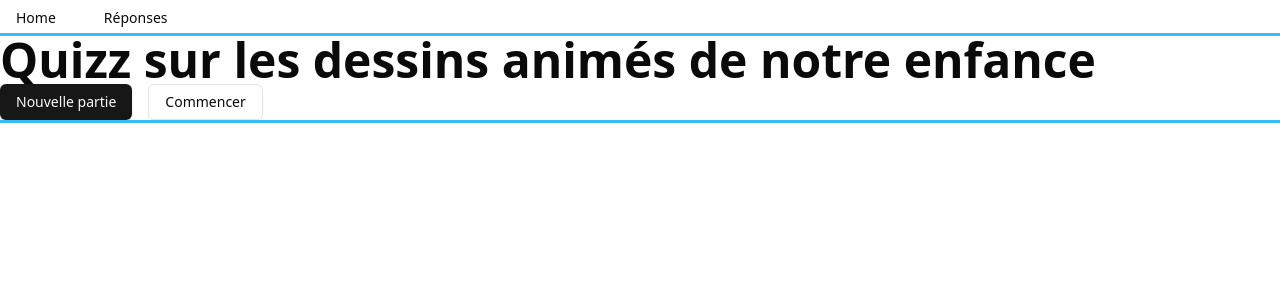
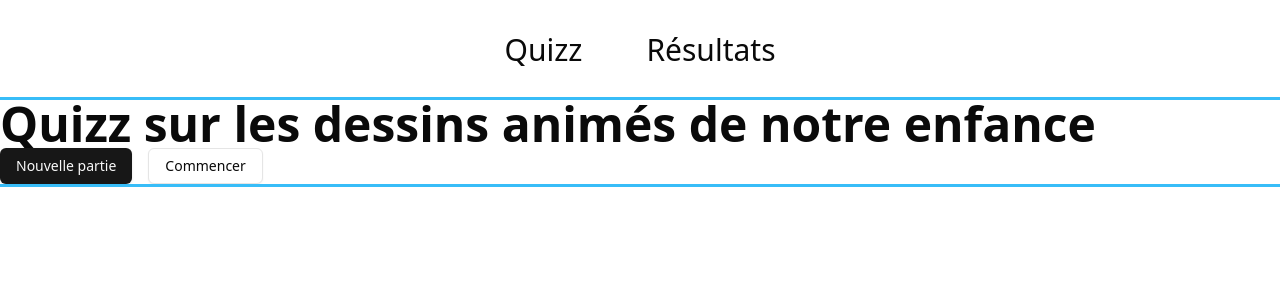
Before and after one commit to AntoineJOULIA/quizz-dessins-animes, a Next.js app: page / in a window 1280 px wide. Shown: the top 300 px of the page. Built offline with nearby package versions, Linux system fonts and the light colour scheme.

Commit message:
ui: header redesign

```diff
--- a/src/app/layout.tsx
+++ b/src/app/layout.tsx
@@ -1,4 +1,4 @@
-import { Navbar } from "@/components/navbar";
+import { Header } from "@/components/header";
 import "./globals.css";
 
 export default function RootLayout({
@@ -8,8 +8,8 @@ export default function RootLayout({
 }>) {
   return (
     <html lang="fr">
-      <body className="min-h-screen flex flex-col justify-start container mx-auto">
-        <Navbar />
+      <body className="min-h-screen flex flex-col">
+        <Header />
         {children}
       </body>
     </html>
--- /dev/null
+++ b/src/components/header.tsx
@@ -0,0 +1,22 @@
+import Link from "next/link";
+
+export function Header() {
+  return (
+    <header className="p-8">
+      <nav>
+        <ul className="flex gap-8 justify-center items-center">
+          <li>
+            <Link className="text-3xl p-4" href="/">
+              Quizz
+            </Link>
+          </li>
+          <li>
+            <Link className="text-3xl p-4" href="/board">
+              Résultats
+            </Link>
+          </li>
+        </ul>
+      </nav>
+    </header>
+  );
+}
--- a/src/components/navbar.tsx
+++ /dev/null
@@ -1,15 +0,0 @@
-import Link from "next/link";
-import { Button } from "./ui/button";
-
-export function Navbar() {
-  return (
-    <header className="flex gap-4">
-      <Button variant={"ghost"} asChild>
-        <Link href="/">Home</Link>
-      </Button>
-      <Button variant={"ghost"} asChild>
-        <Link href="/board">Réponses</Link>
-      </Button>
-    </header>
-  );
-}
```
